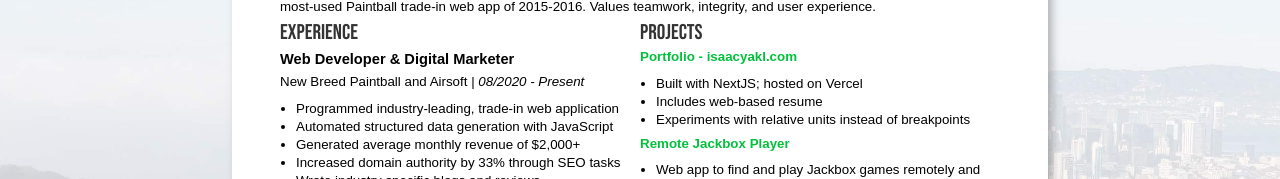
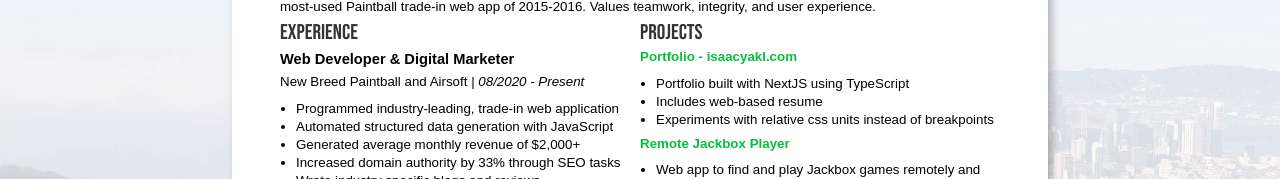
Before and after one commit to yak-was-here/yak-was-here, a Next.js app: page /resume in a window 1280 px wide. Shown: the part 443-622 px from the top of the page. Built offline with nearby package versions, Linux system fonts and the light colour scheme.

Commit message:
Update wording of portfolio entry on resume

```diff
--- a/components/ResumeView.tsx
+++ b/components/ResumeView.tsx
@@ -104,9 +104,9 @@ function ResumeView() {
 									<strong>Portfolio - isaacyakl.com</strong>
 								</Link>
 								<ul>
-									<li>Built with NextJS; hosted on Vercel</li>
+									<li>Portfolio built with NextJS using TypeScript</li>
 									<li>Includes web-based resume</li>
-									<li>Experiments with relative units instead of breakpoints</li>
+									<li>Experiments with relative css units instead of breakpoints</li>
 								</ul>
 							</div>
 							<div className="resume-work-entry">
```
